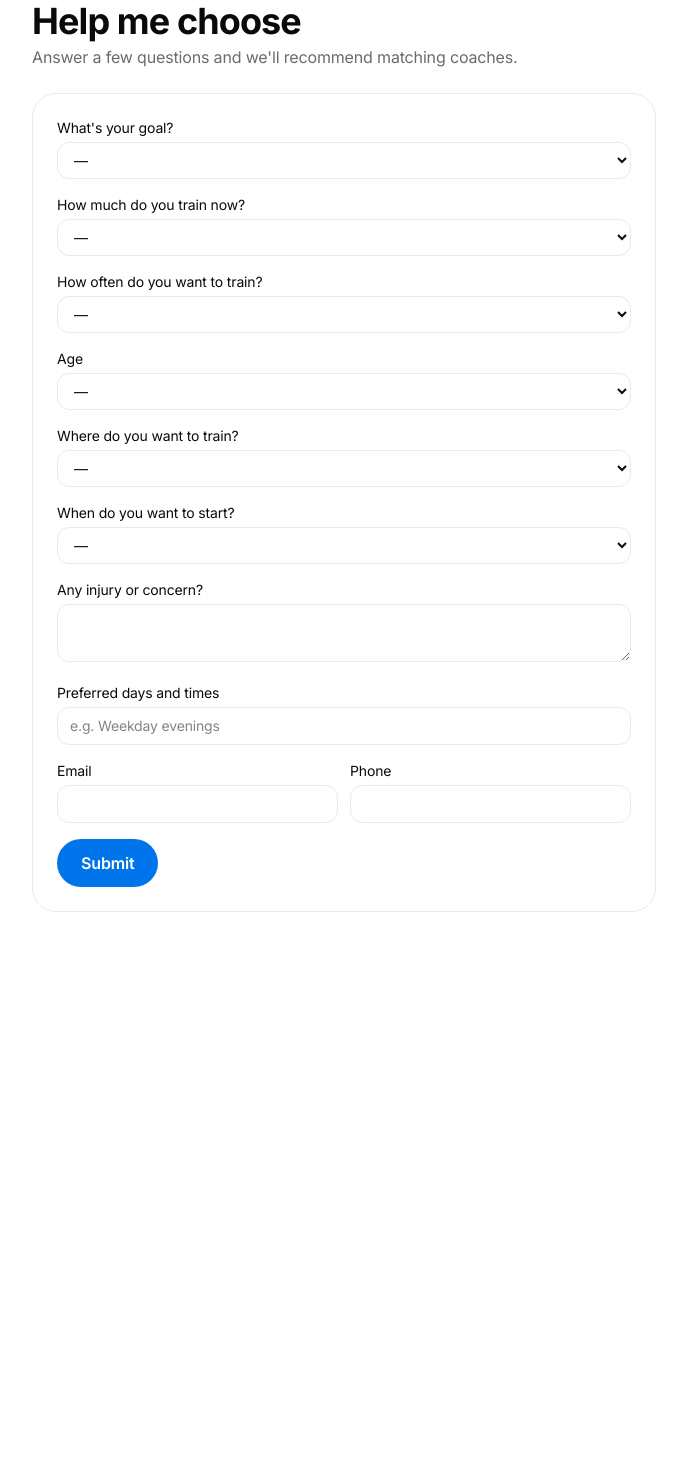
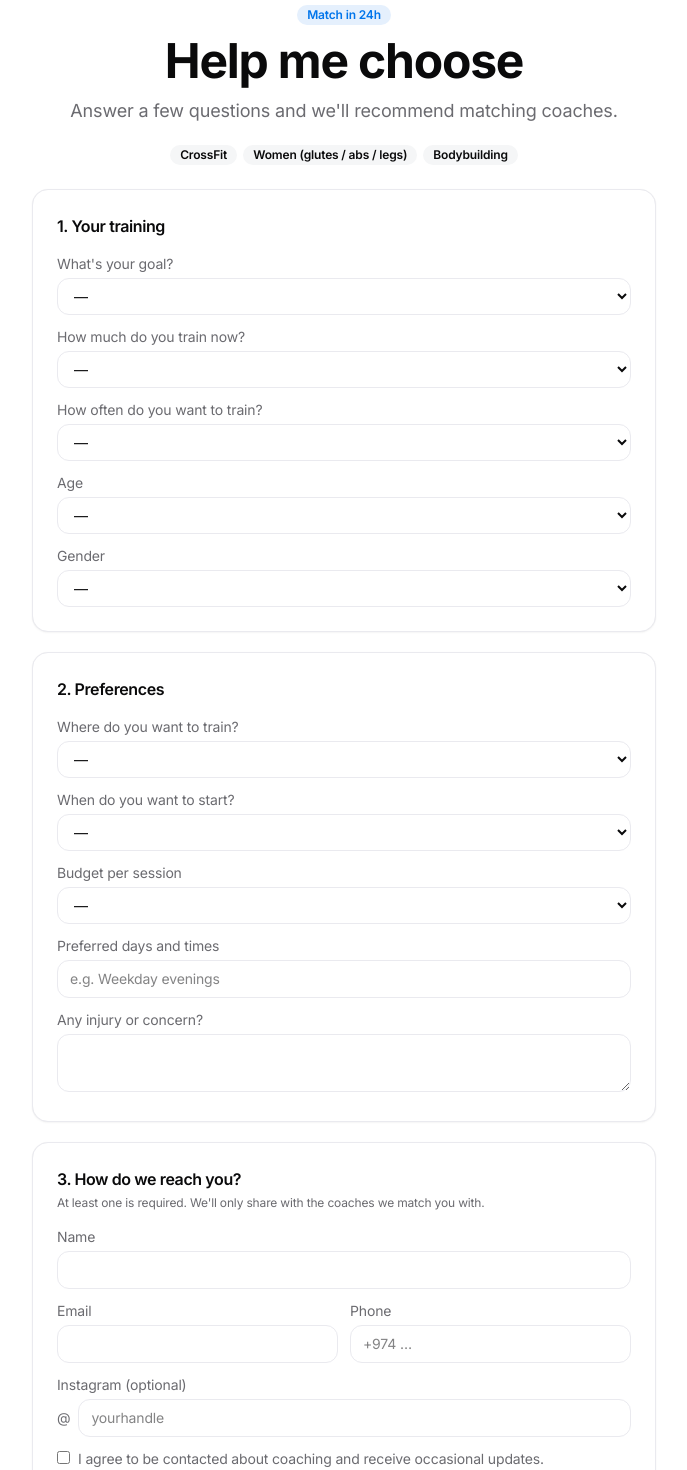
Before and after one commit to jorgeollerocorvo-dev/agonperformance, a Next.js app: page /en/find-my-coach in a window 1280 px wide. Shown: the part 100-1570 px from the top of the page, without its empty margins (296-983 px from the left). Before the commit the page ends 1052 px from the top, so only its background shows below. Built offline with nearby package versions, Linux system fonts and the light colour scheme.

Commit message:
Lead-capture survey funnel: 3-step /find-my-coach with contact fields, social-share OG tags, /start /quiz /match short URLs with source tracking

```diff
--- a/app/[lang]/find-my-coach/page.tsx
+++ b/app/[lang]/find-my-coach/page.tsx
@@ -1,10 +1,26 @@
 import Link from "next/link";
+import type { Metadata } from "next";
 import { notFound, redirect } from "next/navigation";
 import { auth } from "@/auth";
 import { prisma } from "@/lib/prisma";
 import { getDictionary, hasLocale } from "../dictionaries";
 import PublicHeader from "@/components/ui/PublicHeader";
-import { Card, Button } from "@/components/ui/Card";
+import { Card, Button, Pill } from "@/components/ui/Card";
+
+export async function generateMetadata({ params }: { params: Promise<{ lang: string }> }): Promise<Metadata> {
+  const { lang } = await params;
+  const dict = await getDictionary(hasLocale(lang) ? lang : "en");
+  return {
+    title: `${dict.directory.findMyCoach} · ${dict.brand}`,
+    description: dict.directory.leadFormTagline,
+    openGraph: {
+      title: `${dict.directory.findMyCoach} · ${dict.brand}`,
+      description: dict.directory.leadFormTagline,
+      type: "website",
+    },
+    twitter: { card: "summary_large_image", title: `${dict.directory.findMyCoach} · ${dict.brand}` },
+  };
+}
 
 export default async function FindMyCoach({ params, searchParams }: PageProps<"/[lang]/find-my-coach">) {
   const { lang } = await params;
@@ -12,6 +28,7 @@ export default async function FindMyCoach({ params, searchParams }: PageProps<"/
   const dict = await getDictionary(lang);
   const sp = await searchParams;
   const sent = sp?.sent === "1";
+  const sourceParam = typeof sp?.source === "string" ? sp.source : null;
 
   async function submitInquiry(formData: FormData) {
     "use server";
@@ -20,17 +37,25 @@ export default async function FindMyCoach({ params, searchParams }: PageProps<"/
     const goal = String(formData.get("goal") ?? "") || null;
     const frequencyCurrent = String(formData.get("frequencyCurrent") ?? "") || null;
     const frequencyDesired = String(formData.get("frequencyDesired") ?? "") || null;
-    const numPeople = String(formData.get("numPeople") ?? "") || null;
     const ageRange = String(formData.get("ageRange") ?? "") || null;
+    const gender = String(formData.get("gender") ?? "") || null;
     const injuryOrConcern = String(formData.get("injuryOrConcern") ?? "").trim() || null;
     const preferredLocation = String(formData.get("preferredLocation") ?? "") || null;
     const preferredDaysAndTimes = String(formData.get("preferredDaysAndTimes") ?? "").trim() || null;
+    const budget = String(formData.get("budget") ?? "") || null;
     const urgency = String(formData.get("urgency") ?? "") || null;
+    const contactName = String(formData.get("contactName") ?? "").trim() || null;
     const anonymousEmail = String(formData.get("email") ?? "").toLowerCase().trim() || null;
     const anonymousPhone = String(formData.get("phone") ?? "").trim() || null;
+    const contactInstagram = String(formData.get("instagram") ?? "").trim().replace(/^@/, "") || null;
+    const marketingConsent = formData.get("marketingConsent") === "on";
     const notes = String(formData.get("notes") ?? "").trim() || null;
+    const source = String(formData.get("source") ?? "").trim() || null;
 
-    // Simple matching: approved coaches whose specialties overlap with goal bucket
+    if (!contactName && !anonymousEmail && !anonymousPhone && !contactInstagram) {
+      redirect(`/${lang}/find-my-coach?error=contact${source ? `&source=${encodeURIComponent(source)}` : ""}`);
+    }
+
     const coaches = await prisma.coachProfile.findMany({
       where: { listingStatus: "APPROVED" },
       select: { id: true },
@@ -42,14 +67,19 @@ export default async function FindMyCoach({ params, searchParams }: PageProps<"/
         clientUserId: session?.user?.id ?? null,
         anonymousEmail,
         anonymousPhone,
+        contactName,
+        contactInstagram,
+        marketingConsent,
+        source,
         goal,
         frequencyCurrent,
         frequencyDesired,
-        numPeople,
         ageRange,
+        gender,
         injuryOrConcern,
         preferredLocation,
         preferredDaysAndTimes,
+        budget,
         urgency,
         notes,
         recommendedCoachIds: coaches.map((c) => c.id),
@@ -59,6 +89,12 @@ export default async function FindMyCoach({ params, searchParams }: PageProps<"/
 
     redirect(`/${lang}/find-my-coach?sent=1`);
   }
+
+  const heroPills = [
+    { label: dict.coach.crossfit, href: `/${lang}/coaches?specialty=crossfit` },
+    { label: dict.coach.women, href: `/${lang}/coaches?specialty=women_glutes_abs_legs` },
+    { label: dict.coach.bodybuilding, href: `/${lang}/coaches?specialty=bodybuilding` },
+  ];
 
   return (
     <div className="min-h-screen">
@@ -71,24 +107,46 @@ export default async function FindMyCoach({ params, searchParams }: PageProps<"/
       />
 
       <main className="mx-auto max-w-2xl px-4 sm:px-6 py-6 sm:py-10 space-y-6">
-        <header>
-          <h1 className="text-3xl sm:text-4xl font-bold tracking-tight">{dict.directory.findMyCoach}</h1>
-          <p className="text-[var(--ink-muted)] mt-1">{dict.directory.leadFormTagline}</p>
+        <header className="text-center space-y-3">
+          <Pill color="primary">{dict.directory.matchInMinutes ?? "Match in 24h"}</Pill>
+          <h1 className="text-3xl sm:text-5xl font-bold tracking-tight display">{dict.directory.findMyCoach}</h1>
+          <p className="text-[var(--ink-muted)] sm:text-lg">{dict.directory.leadFormTagline}</p>
+          <div className="flex justify-center flex-wrap gap-1.5 pt-1">
+            {heroPills.map((p) => (
+              <Link key={p.href} href={p.href}>
+                <Pill color="soft">{p.label}</Pill>
+              </Link>
+            ))}
+          </div>
         </header>
 
-        {sent && (
-          <Card className="bg-[var(--success-soft)] border-[var(--success)]/30">
-            <div className="text-[var(--success)] font-semibold text-lg">✓ {dict.leadForm.thanks}</div>
-            <p className="text-sm text-[var(--ink)] mt-1">{dict.leadForm.thanksSub}</p>
-            <div className="mt-3">
-              <Link href={`/${lang}/coaches`} className="inline-flex rounded-full bg-[var(--primary)] text-white px-4 py-2 text-sm font-semibold hover:bg-[var(--primary-hover)]">
-                {dict.directory.browseCoaches}
+        {sent ? (
+          <Card className="text-center space-y-3 bg-[var(--success-soft)] border-[var(--success)]/30">
+            <div className="text-3xl">✓</div>
+            <h2 className="text-2xl font-bold">{dict.directory.thanksTitle ?? "Got it — we'll be in touch."}</h2>
+            <p className="text-[var(--ink)]">
+              {dict.directory.thanksBody ?? "We've shared your answers with the best-fit coaches. Expect a message within 24h. In the meantime, you can browse profiles."}
+            </p>
+            <div className="pt-2">
+              <Link href={`/${lang}/coaches`}>
+                <Button size="lg">{dict.directory.browseCoaches}</Button>
               </Link>
             </div>
           </Card>
+        ) : (
+          <>
+            {sp?.error === "contact" && (
+              <Card className="bg-[var(--danger-soft)] border-[var(--danger)]/30 text-[var(--danger)] text-sm">
+                {dict.directory.needContact ?? "Add at least one way to contact you (email, phone, or Instagram)."}
+              </Card>
             )}
+            <form action={submitInquiry} className="space-y-5">
+              <input type="hidden" name="source" value={sourceParam ?? ""} />
 
-        <form action={submitInquiry} className="rounded-3xl border border-[var(--border)] bg-white p-5 sm:p-6 space-y-4">
+              {/* Step 1 — about your training */}
+              <Card>
+                <h2 className="font-semibold mb-4">1. {dict.directory.aboutYourTraining ?? "Your training"}</h2>
+                <div className="space-y-3">
                   <Select name="goal" label={dict.leadForm.goal} options={[
                     ["lose_weight", dict.leadForm.goalOptions.loseWeight],
                     ["tone", dict.leadForm.goalOptions.tone],
@@ -104,9 +162,9 @@ export default async function FindMyCoach({ params, searchParams }: PageProps<"/
                     ["almost_daily", dict.leadForm.freqOptions.daily],
                   ]} />
                   <Select name="frequencyDesired" label={dict.leadForm.frequencyDesired} options={[
-            ["1_per_week", "1x"],
-            ["2_per_week", "2x"],
-            ["3_per_week", "3x+"],
+                    ["1_per_week", "1×"],
+                    ["2_per_week", "2×"],
+                    ["3_per_week", "3×+"],
                     ["unclear", "—"],
                   ]} />
                   <Select name="ageRange" label={dict.leadForm.ageRange} options={[
@@ -116,6 +174,18 @@ export default async function FindMyCoach({ params, searchParams }: PageProps<"/
                     ["41_60", "41-60"],
                     ["over_60", "60+"],
                   ]} />
+                  <Select name="gender" label={dict.directory.gender} options={[
+                    ["female", dict.directory.female],
+                    ["male", dict.directory.male],
+                    ["any", dict.directory.either ?? "Either"],
+                  ]} />
+                </div>
+              </Card>
+
+              {/* Step 2 — preferences */}
+              <Card>
+                <h2 className="font-semibold mb-4">2. {dict.directory.preferences ?? "Preferences"}</h2>
+                <div className="space-y-3">
                   <Select name="preferredLocation" label={dict.leadForm.preferredLocation} options={[
                     ["coach_choice", dict.leadForm.locOptions.coachChoice],
                     ["coach_gym", dict.leadForm.locOptions.coachGym],
@@ -129,27 +199,71 @@ export default async function FindMyCoach({ params, searchParams }: PageProps<"/
                     ["within_days", dict.leadForm.urgencyOptions.days],
                     ["urgent", dict.leadForm.urgencyOptions.urgent],
                   ]} />
+                  <Select name="budget" label={dict.directory.budget ?? "Budget per session"} options={[
+                    ["under_50", "< 50 QAR"],
+                    ["50_100", "50-100 QAR"],
+                    ["100_200", "100-200 QAR"],
+                    ["200_plus", "200+ QAR"],
+                    ["unsure", "—"],
+                  ]} />
                   <label className="block text-sm">
-            <span className="mb-1 block">{dict.leadForm.injuryOrConcern}</span>
+                    <span className="mb-1 block text-[var(--ink-muted)]">{dict.leadForm.daysAndTimes}</span>
+                    <input name="preferredDaysAndTimes" placeholder="e.g. Weekday evenings" className={inputCls} />
+                  </label>
+                  <label className="block text-sm">
+                    <span className="mb-1 block text-[var(--ink-muted)]">{dict.leadForm.injuryOrConcern}</span>
                     <textarea name="injuryOrConcern" rows={2} className={inputCls} />
                   </label>
+                </div>
+              </Card>
+
+              {/* Step 3 — contact */}
+              <Card>
+                <h2 className="font-semibold mb-1">3. {dict.directory.contactStep ?? "How do we reach you?"}</h2>
+                <p className="text-xs text-[var(--ink-muted)] mb-4">{dict.directory.contactHint ?? "At least one is required. We'll only share with the coaches we match you with."}</p>
+                <div className="space-y-3">
                   <label className="block text-sm">
-            <span className="mb-1 block">{dict.leadForm.daysAndTimes}</span>
-            <input name="preferredDaysAndTimes" className={inputCls} placeholder="e.g. Weekday evenings" />
+                    <span className="mb-1 block text-[var(--ink-muted)]">{dict.auth.name}</span>
+                    <input name="contactName" className={inputCls} />
                   </label>
                   <div className="grid gap-3 sm:grid-cols-2">
                     <label className="block text-sm">
-              <span className="mb-1 block">{dict.auth.email}</span>
+                      <span className="mb-1 block text-[var(--ink-muted)]">{dict.auth.email}</span>
                       <input name="email" type="email" className={inputCls} />
                     </label>
                     <label className="block text-sm">
-              <span className="mb-1 block">{dict.coach.phone}</span>
-              <input name="phone" className={inputCls} />
+                      <span className="mb-1 block text-[var(--ink-muted)]">{dict.coach.phone}</span>
+                      <input name="phone" inputMode="tel" placeholder="+974 …" className={inputCls} />
                     </label>
                   </div>
-          <Button type="submit" size="lg">{dict.leadForm.submit}</Button>
+                  <label className="block text-sm">
+                    <span className="mb-1 block text-[var(--ink-muted)]">{dict.directory.instagram ?? "Instagram (optional)"}</span>
+                    <div className="flex items-center gap-2">
+                      <span className="text-[var(--ink-muted)]">@</span>
+                      <input name="instagram" placeholder="yourhandle" className={inputCls} />
+                    </div>
+                  </label>
+                  <label className="flex items-start gap-2 text-sm text-[var(--ink-muted)] mt-1">
+                    <input type="checkbox" name="marketingConsent" className="mt-0.5" />
+                    <span>{dict.directory.consent ?? "I agree to be contacted about coaching and receive occasional updates."}</span>
+                  </label>
+                </div>
+              </Card>
+
+              <Button type="submit" size="lg" className="w-full">
+                {dict.leadForm.submit} →
+              </Button>
+              <p className="text-xs text-[var(--ink-subtle)] text-center">
+                {dict.directory.privacyNote ?? "Your details only go to the coaches we match you with. You can unsubscribe any time."}
+              </p>
             </form>
+          </>
+        )}
       </main>
+
+      <footer className="px-4 sm:px-8 py-8 text-xs text-[var(--ink-subtle)] text-center">
+        © {dict.brand}
+      </footer>
     </div>
   );
 }
@@ -160,7 +274,7 @@ const inputCls =
 function Select({ name, label, options }: { name: string; label: string; options: [string, string][] }) {
   return (
     <label className="block text-sm">
-      <span className="mb-1 block">{label}</span>
+      <span className="mb-1 block text-[var(--ink-muted)]">{label}</span>
       <select name={name} className={inputCls}>
         <option value="">—</option>
         {options.map(([v, l]) => <option key={v} value={v}>{l}</option>)}
--- a/dictionaries/ar.json
+++ b/dictionaries/ar.json
@@ -147,7 +147,20 @@
     "noMapLocations": "لم يحدد أي مدرب موقعه على الخريطة بعد. تصفح القائمة أو عد لاحقًا.",
     "perSession": "جلسة",
     "viewProfile": "عرض الملف",
-    "serviceArea": "منطقة الخدمة"
+    "serviceArea": "منطقة الخدمة",
+    "matchInMinutes": "تطابق خلال 24 ساعة",
+    "either": "أيًا منهما",
+    "aboutYourTraining": "تدريبك",
+    "preferences": "التفضيلات",
+    "contactStep": "كيف نتواصل معك؟",
+    "contactHint": "وسيلة واحدة على الأقل مطلوبة. نشاركها فقط مع المدربين المختارين لك.",
+    "instagram": "إنستغرام (اختياري)",
+    "consent": "أوافق على التواصل معي بخصوص التدريب وتلقي تحديثات.",
+    "privacyNote": "بياناتك تذهب فقط للمدربين المختارين لك. يمكنك إلغاء الاشتراك في أي وقت.",
+    "thanksTitle": "تم — سنتواصل معك.",
+    "thanksBody": "شاركنا إجاباتك مع المدربين الأنسب. ستصلك رسالة خلال 24 ساعة. يمكنك تصفح الملفات الآن.",
+    "needContact": "أضف طريقة تواصل واحدة على الأقل (بريد، هاتف، أو إنستغرام).",
+    "budget": "الميزانية لكل جلسة"
   },
   "leadForm": {
     "goal": "ما هدفك؟",
--- a/dictionaries/en.json
+++ b/dictionaries/en.json
@@ -147,7 +147,20 @@
     "noMapLocations": "No coaches have set their location on the map yet. Browse the list or check back soon.",
     "perSession": "session",
     "viewProfile": "View profile",
-    "serviceArea": "Service area"
+    "serviceArea": "Service area",
+    "matchInMinutes": "Match in 24h",
+    "either": "Either",
+    "aboutYourTraining": "Your training",
+    "preferences": "Preferences",
+    "contactStep": "How do we reach you?",
+    "contactHint": "At least one is required. We'll only share with the coaches we match you with.",
+    "instagram": "Instagram (optional)",
+    "consent": "I agree to be contacted about coaching and receive occasional updates.",
+    "privacyNote": "Your details only go to the coaches we match you with. You can unsubscribe any time.",
+    "thanksTitle": "Got it — we'll be in touch.",
+    "thanksBody": "We've shared your answers with the best-fit coaches. Expect a message within 24h. In the meantime you can browse profiles.",
+    "needContact": "Add at least one way to contact you (email, phone, or Instagram).",
+    "budget": "Budget per session"
   },
   "leadForm": {
     "goal": "What's your goal?",
--- a/dictionaries/es.json
+++ b/dictionaries/es.json
@@ -147,7 +147,20 @@
     "noMapLocations": "Ningún entrenador ha fijado su ubicación aún. Consulta la lista o vuelve más tarde.",
     "perSession": "sesión",
     "viewProfile": "Ver perfil",
-    "serviceArea": "Zona de servicio"
+    "serviceArea": "Zona de servicio",
+    "matchInMinutes": "Match en 24h",
+    "either": "Cualquiera",
+    "aboutYourTraining": "Tu entrenamiento",
+    "preferences": "Preferencias",
+    "contactStep": "¿Cómo te contactamos?",
+    "contactHint": "Al menos uno es obligatorio. Solo compartimos con los entrenadores que te recomendemos.",
+    "instagram": "Instagram (opcional)",
+    "consent": "Acepto que me contacten sobre coaching y recibir actualizaciones ocasionales.",
+    "privacyNote": "Tus datos solo se comparten con los entrenadores recomendados. Puedes darte de baja cuando quieras.",
+    "thanksTitle": "¡Perfecto! Te contactaremos pronto.",
+    "thanksBody": "Compartimos tus respuestas con los entrenadores que mejor encajan. Recibirás un mensaje en 24h. Mientras, puedes ver los perfiles.",
+    "needContact": "Añade al menos una forma de contacto (email, teléfono o Instagram).",
+    "budget": "Presupuesto por sesión"
   },
   "leadForm": {
     "goal": "¿Cuál es tu objetivo?",
--- a/proxy.ts
+++ b/proxy.ts
@@ -15,8 +15,25 @@ function detectLocale(request: NextRequest): string {
   return DEFAULT_LOCALE;
 }
 
+// Short shareable aliases → real route
+const ALIASES: Record<string, string> = {
+  "/start": "/find-my-coach",
+  "/quiz": "/find-my-coach",
+  "/match": "/find-my-coach",
+};
+
 export function proxy(request: NextRequest) {
-  const { pathname } = request.nextUrl;
+  const { pathname, searchParams } = request.nextUrl;
+
+  // Resolve shareable aliases first (e.g. /start → /{locale}/find-my-coach?source=...)
+  if (ALIASES[pathname]) {
+    const locale = detectLocale(request);
+    const target = `/${locale}${ALIASES[pathname]}`;
+    request.nextUrl.pathname = target;
+    // Preserve any ?source= or other UTM params already on the URL
+    if (!searchParams.has("source")) searchParams.set("source", pathname.slice(1));
+    return NextResponse.redirect(request.nextUrl);
+  }
 
   const hasLocale = LOCALES.some(
     (l) => pathname === `/${l}` || pathname.startsWith(`/${l}/`),
```
Also changed, not shown: 2 other files (tests, documents, lock files or other folders). Lines whose indentation alone changed are shown as unchanged.
